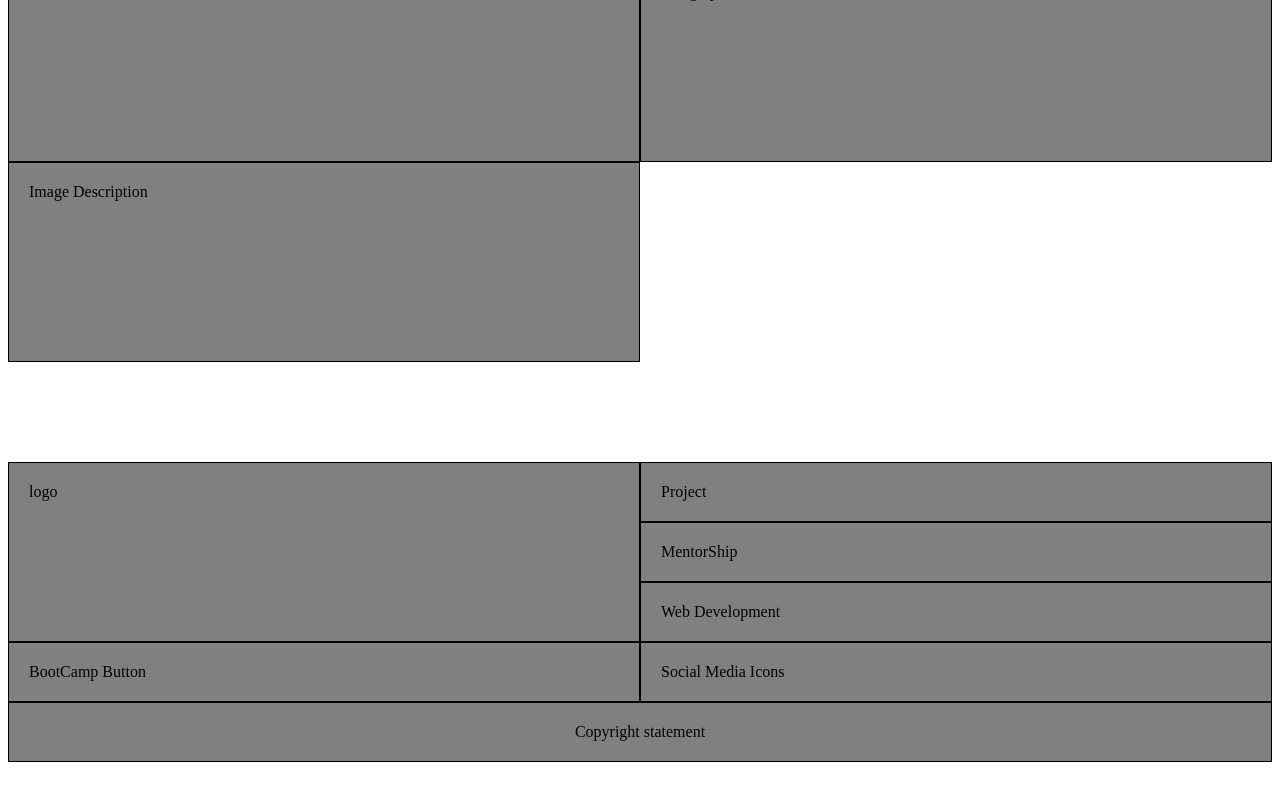
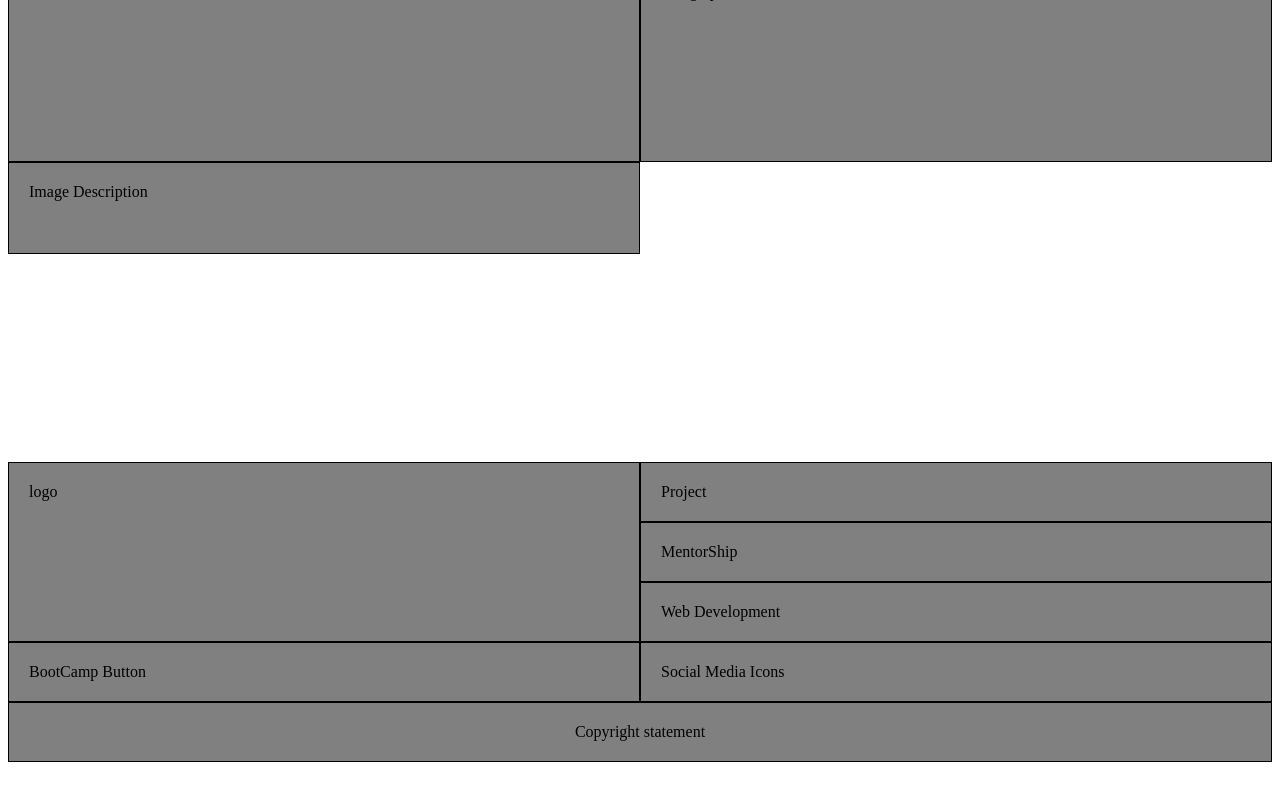
Before and after one commit to GauravChandwani12/Virtual-Tech-School-Assignments, a plain HTML site: page Grid-Assignment/Task2/AboutUsPage/index.html in a window 1280 px wide. Shown: the part 856-1656 px from the top of the page. Drawn offline with Linux system fonts and the light colour scheme.

Commit message:
Update style.css

```diff
--- a/Grid-Assignment/Task2/AboutUsPage/style.css
+++ b/Grid-Assignment/Task2/AboutUsPage/style.css
@@ -46,6 +46,10 @@
     grid-row: 1/3;
 }
 
+#description{
+    max-height: 50px;
+}
+
 /* Footer */
 
 .grid3{
```
